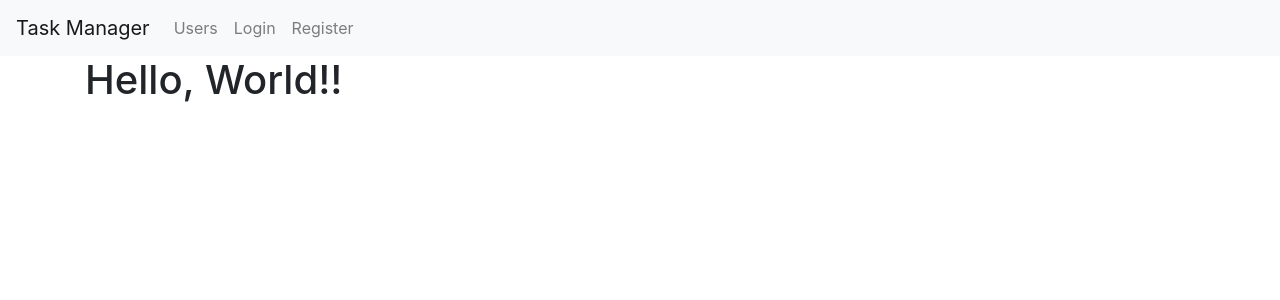
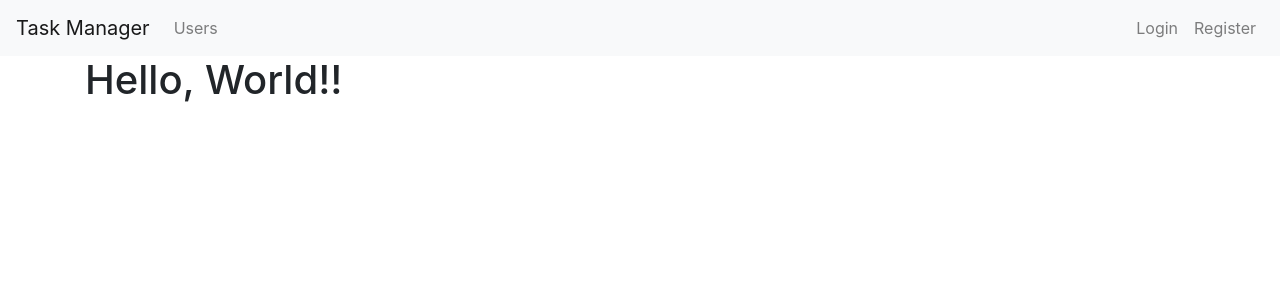
Before and after one commit to ikievite/python-project-lvl4, a Django app: page / in a window 1280 px wide. Shown: the top 300 px of the page. Run offline with Django 3.2, Linux system fonts and the light colour scheme; some libraries are stand-ins or nearby versions.

Commit message:
updaated `index.html

```diff
--- a/task_manager/templates/index.html
+++ b/task_manager/templates/index.html
@@ -19,12 +19,13 @@
             <button class="navbar-toggler" type="button" data-toggle="collapse" data-target="#navbarSupportedContent" aria-controls="navbarSupportedContent" aria-expanded="false" aria-label="Toggle navigation">
                 <span class="navbar-toggler-icon"></span>
             </button>
-
             <div class="collapse navbar-collapse" id="navbarSupportedContent">
                 <ul class="navbar-nav mr-auto">
                     <li class="nav-item">
                         <a class="nav-link" href="#">Users</a>
                     </li>
+                </ul>
+                <ul class="navbar-nav">
                     <li class="nav-item">
                         <a class="nav-link" href="#">Login</a>
                     </li>
```
